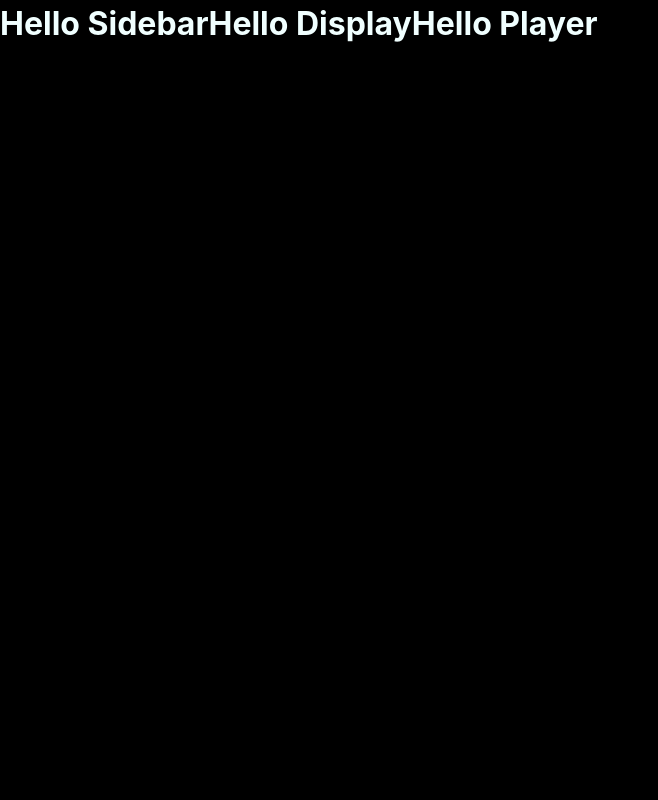
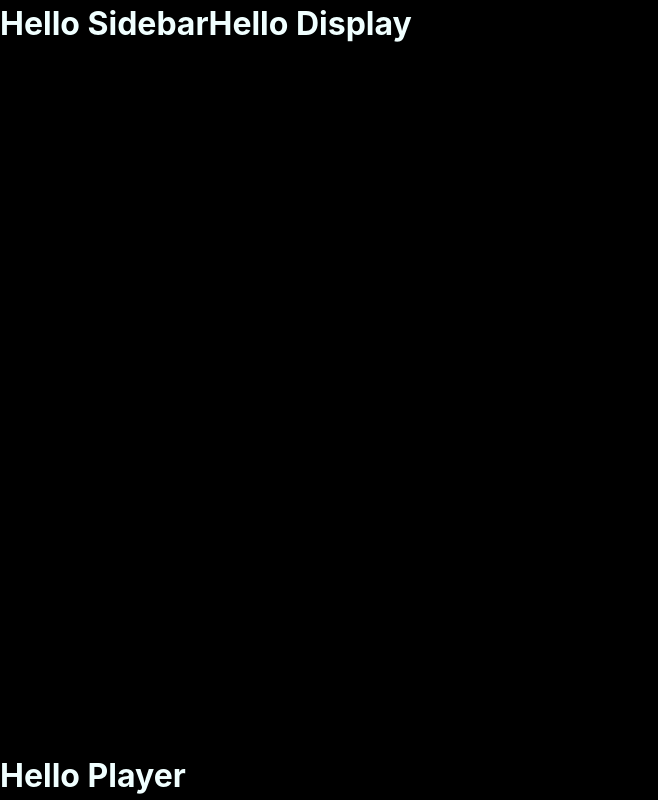
Before and after one commit to ma-gin/spotify-remote, a React (Create React App) app: page / in a window 1280 px wide. Shown: the whole page, without its empty margins (0-658 px from the left). Built offline with nearby package versions, Linux system fonts and the light colour scheme.

Commit message:
main component positioning

```diff
--- a/src/App.css
+++ b/src/App.css
@@ -36,3 +36,8 @@ p, h1, h2, h3, h4, h5, h6 {
   height: 100vh;
   background-color: black;
 }
+
+.player {
+  position: absolute;
+  bottom: 0;
+}
--- a/src/components/Player.js
+++ b/src/components/Player.js
@@ -1,5 +1,5 @@
 export default function Player () {
     return (
-        <h1>Hello Player</h1>
+        <h1 className="player">Hello Player</h1>
     )
 }
```
